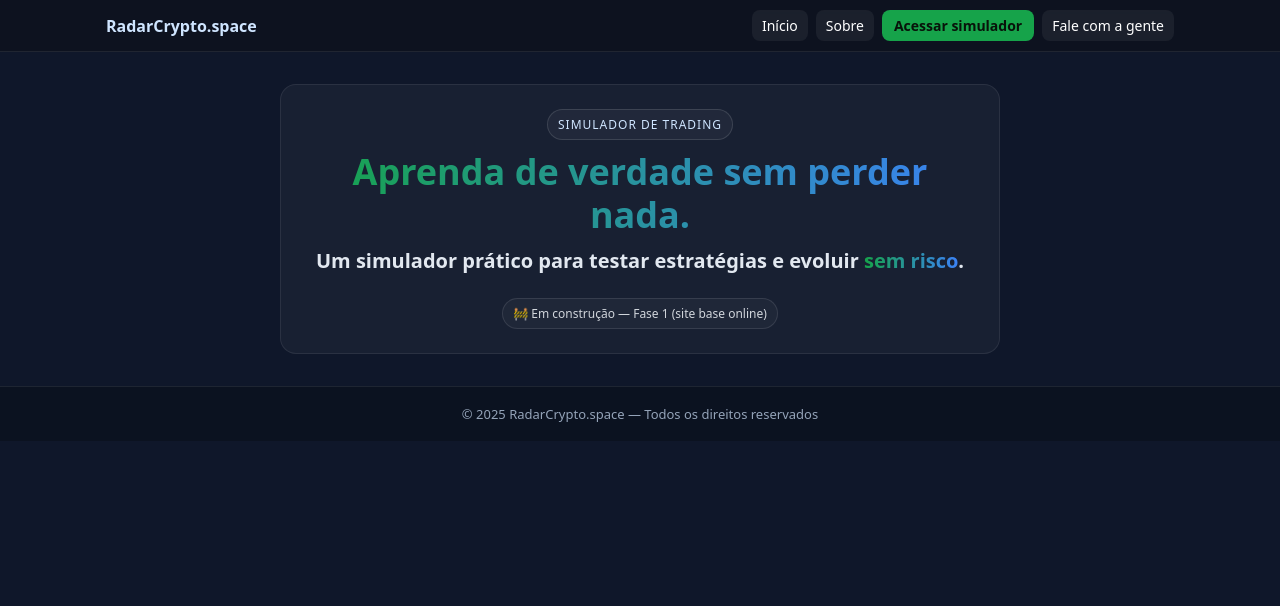
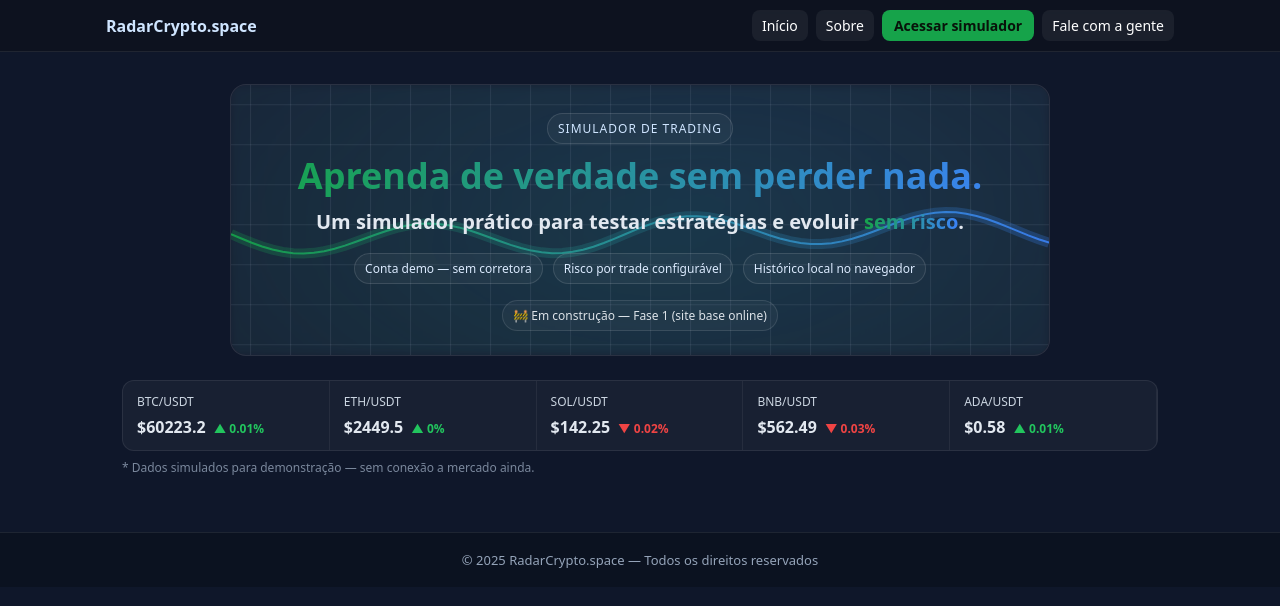
Before and after one commit to Ivanmonteiro-create/radarcripto.space, a Next.js app: page / in a window 1280 px wide. Shown: the top 606 px of the page. Built offline with nearby package versions, Linux system fonts and the light colour scheme.

Commit message:
Update index.js

```diff
--- a/pages/index.js
+++ b/pages/index.js
@@ -1,16 +1,30 @@
 // /pages/index.js
+import HeroBackground from "../components/HeroBackground";
+import MarketTicker from "../components/MarketTicker";
+
 export default function Home() {
   return (
     <main style={{ maxWidth: 1100, margin: "32px auto", padding: "0 16px" }}>
+      {/* HERO */}
       <section
         style={{
+          position: "relative",
           margin: "24px auto",
-          maxWidth: 720,
+          maxWidth: 820,
           background: "rgba(255,255,255,0.04)",
           border: "1px solid rgba(255,255,255,0.08)",
           borderRadius: 16,
-          padding: 24,
+          padding: "28px 20px 24px",
           textAlign: "center",
+          overflow: "hidden",
+        }}
+      >
+        <HeroBackground />
+
+        <div
+          style={{
+            position: "relative",
+            zIndex: 1,
           }}
         >
           <div
@@ -66,22 +80,59 @@ export default function Home() {
             </span>.
           </p>
 
-        {/* selo de status */}
+          {/* Faixa de destaques (pílulas) */}
           <div
             style={{
-            marginTop: 6,
+              display: "flex",
+              gap: 10,
+              justifyContent: "center",
+              flexWrap: "wrap",
+              marginTop: 12,
+            }}
+          >
+            <Badge text="Conta demo — sem corretora" />
+            <Badge text="Risco por trade configurável" />
+            <Badge text="Histórico local no navegador" />
+          </div>
+
+          {/* Selo de status */}
+          <div
+            style={{
+              marginTop: 16,
               display: "inline-block",
               padding: "6px 10px",
               borderRadius: 999,
               border: "1px solid rgba(255,255,255,0.12)",
               background: "rgba(255,255,255,0.04)",
               fontSize: 12,
-            opacity: 0.85,
+              opacity: 0.9,
             }}
           >
             🚧 Em construção — Fase 1 (site base online)
           </div>
+        </div>
       </section>
+
+      {/* TICKER de mercado (na região inferior da página) */}
+      <MarketTicker />
     </main>
   );
 }
+
+function Badge({ text }) {
+  return (
+    <span
+      style={{
+        fontSize: 12,
+        color: "#dbeafe",
+        padding: "6px 10px",
+        borderRadius: 999,
+        border: "1px solid rgba(255,255,255,0.12)",
+        background: "rgba(255,255,255,0.04)",
+        whiteSpace: "nowrap",
+      }}
+    >
+      {text}
+    </span>
+  );
+}
```
Lines whose indentation alone changed are shown as unchanged.
